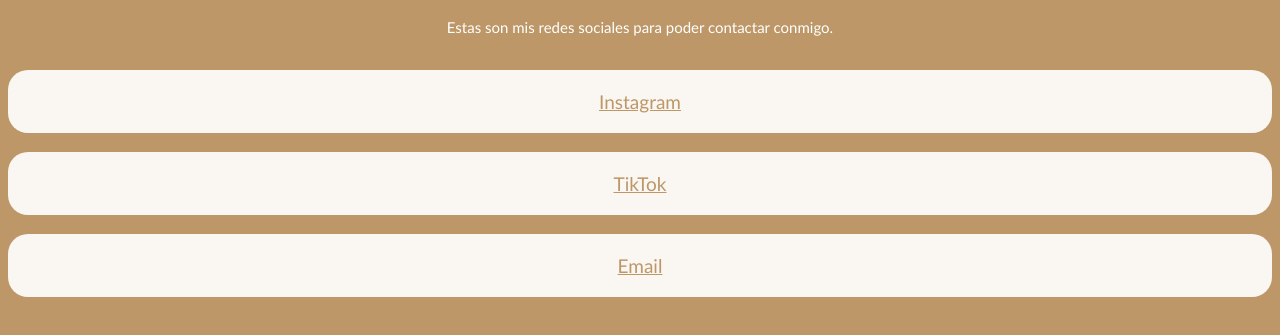
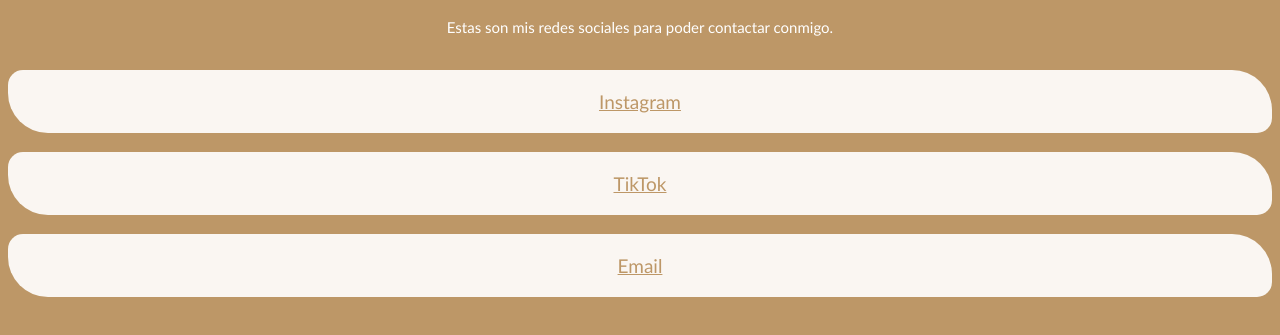
Before and after one commit to Matteoo040/Linktree, a plain HTML site: page index.html in a window 1280 px wide. Shown: the part 335-670 px from the top of the page. Drawn offline with Linux system fonts and the light colour scheme.

Commit message:
Update styles.css
cambio del border-radius de los botones.

```diff
--- a/styles.css
+++ b/styles.css
@@ -9,7 +9,7 @@ a {
 color: rgb(189, 151, 103);
 font-size: 19px;
 padding: 20px;
-border-radius: 20px;
+border-radius: 15px 40px 15px 40px;
 background-color: rgba(255, 255, 255, 0.918);
 display: block;
 }
```
